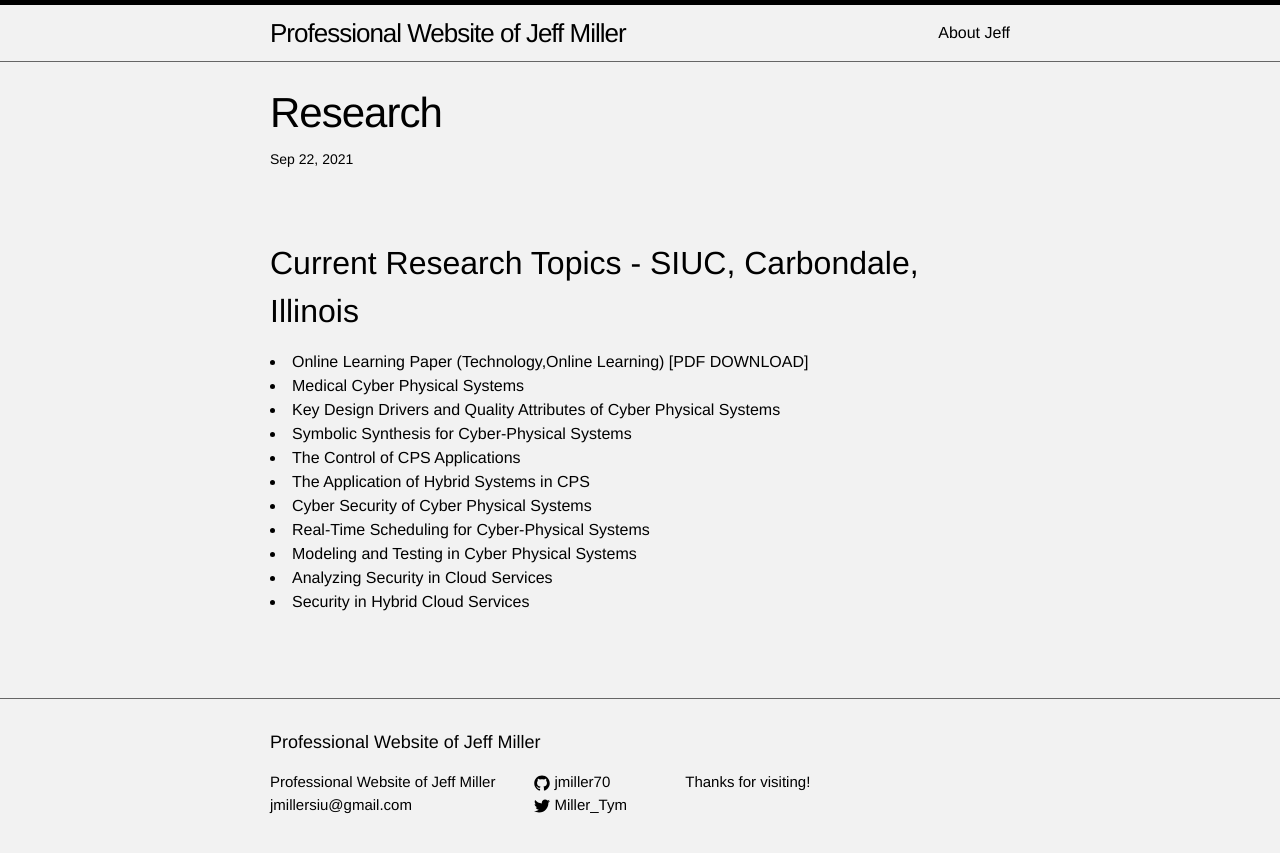
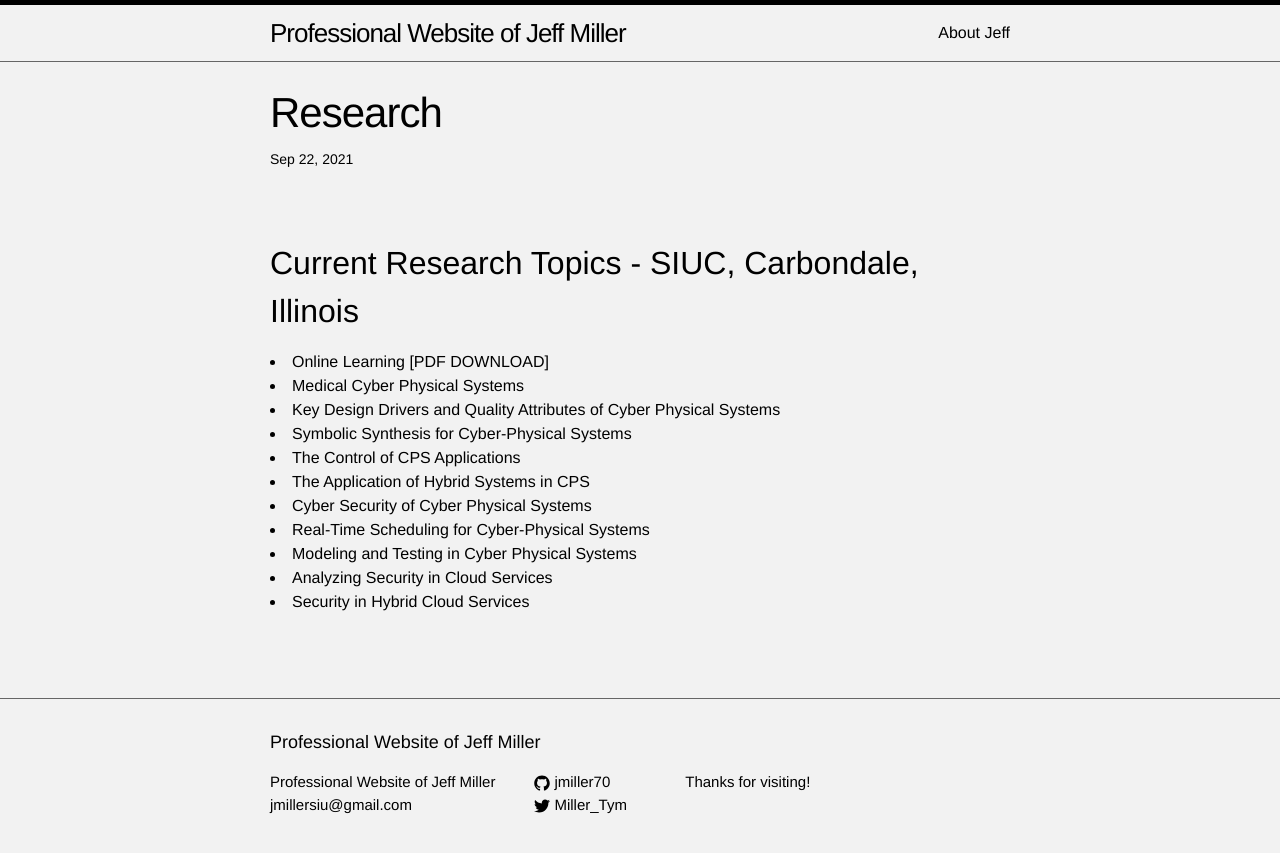
Before and after one commit to jmillersiu/jmillersiu.github.io, a Jekyll site: the page built from _posts/2021-09-22-research.markdown, in a window 1280 px wide. Shown: the top 853 px of the page. Built offline with Jekyll 4.4.1, drawn with Linux system fonts in a browser that asks for light colours.

Commit message:
Update 2021-09-22-research.markdown

```diff
--- a/_posts/2021-09-22-research.markdown
+++ b/_posts/2021-09-22-research.markdown
@@ -8,7 +8,7 @@
 
 Current Research Topics - SIUC, Carbondale, Illinois
 ---
-<li>Online Learning Paper (Technology,Online Learning) <a href="https://jmillersiu.github.io/assets/Miller_Online_Learning_pdf.pdf" download>[PDF DOWNLOAD]</a></li>
+<li>Online Learning <a href="https://jmillersiu.github.io/assets/Miller_Online_Learning_pdf.pdf" download>[PDF DOWNLOAD]</a></li>
 <li>Medical Cyber Physical Systems</li>
 <li>Key Design Drivers and Quality Attributes of Cyber Physical Systems</li>
 <li>Symbolic Synthesis for Cyber-Physical Systems</li>
```
